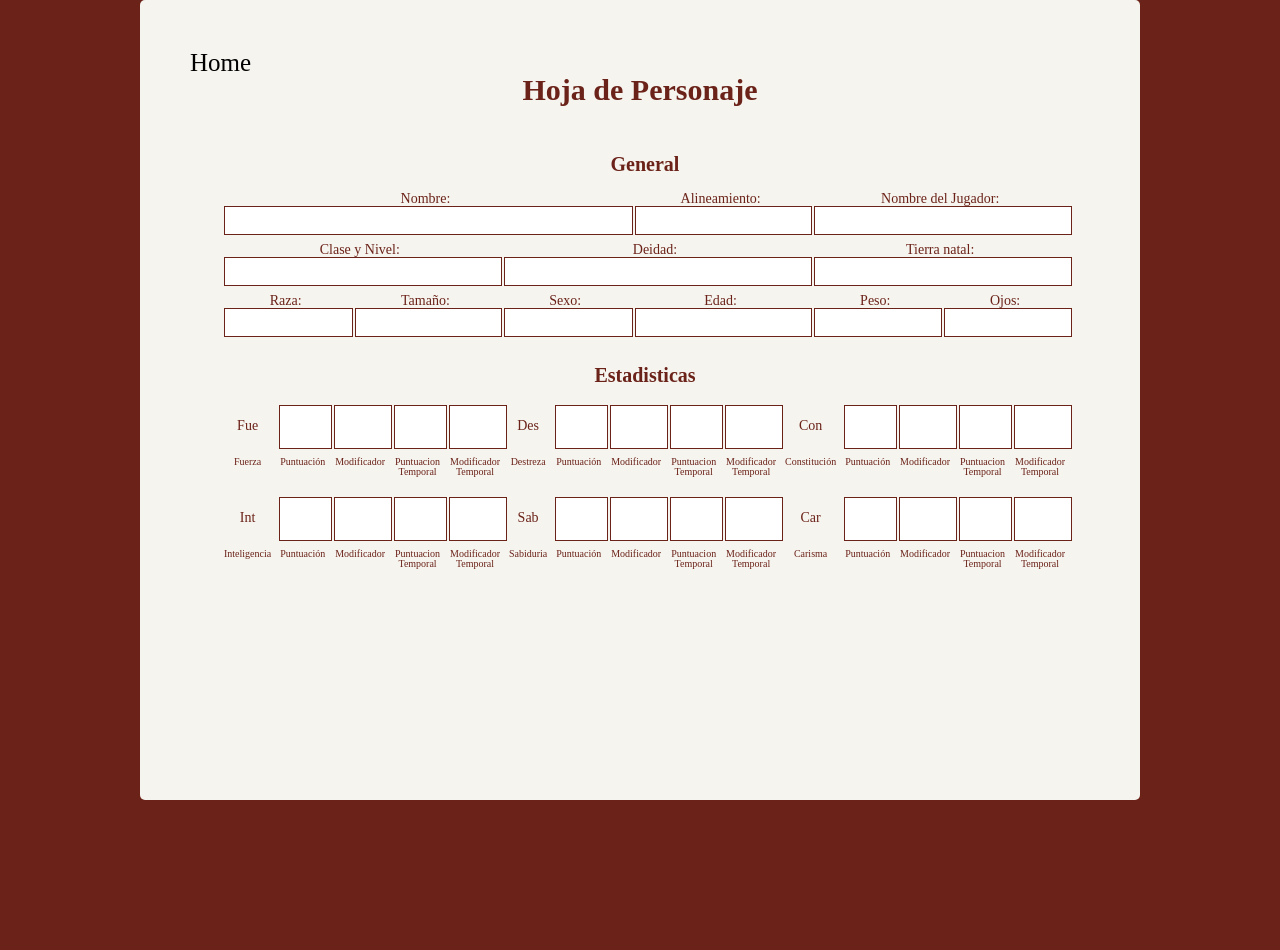
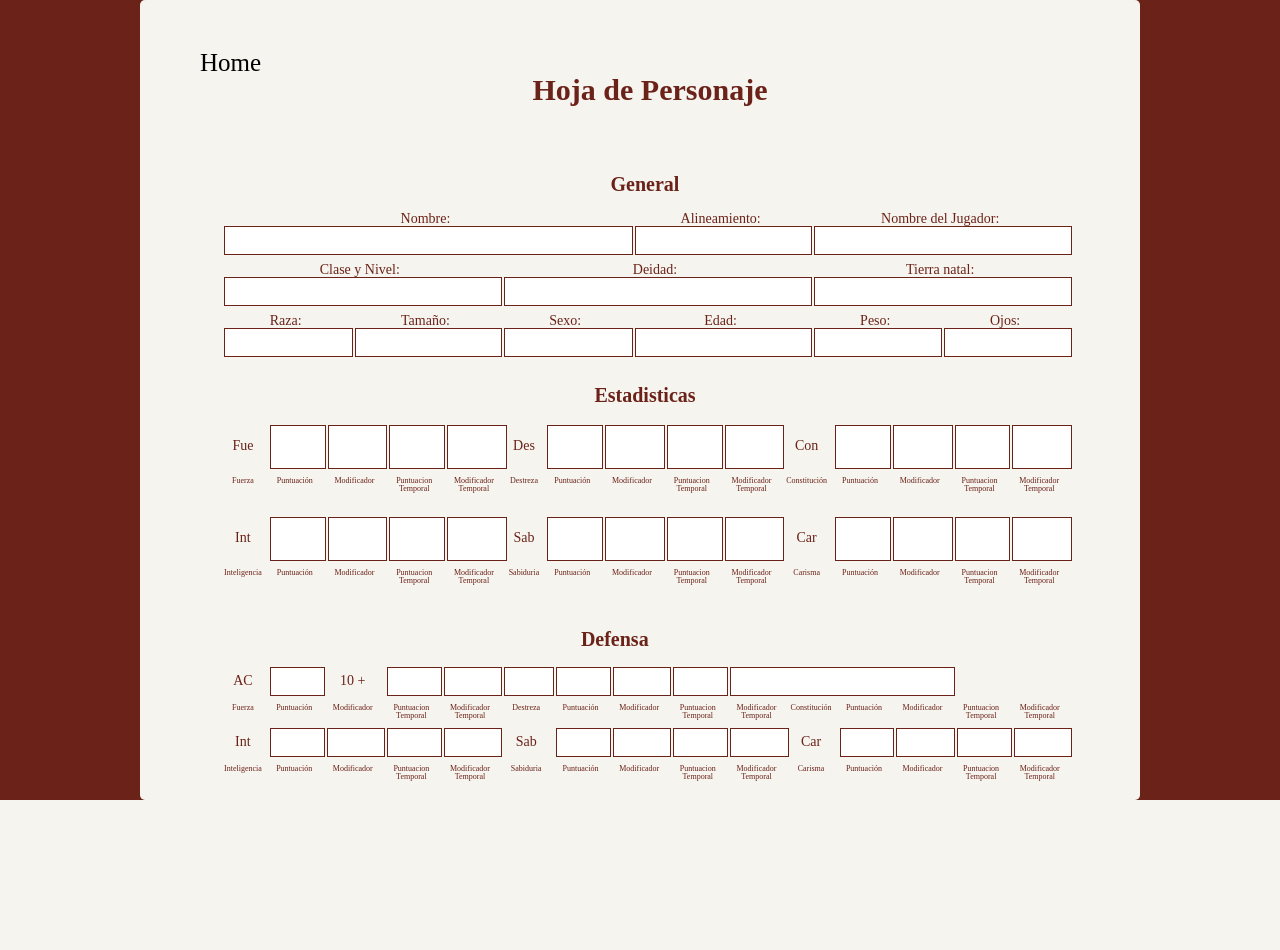
Before and after one commit to hoskbreaker/pathfinder_Web, a PHP site: page /CS.html in a window 1280 px wide. After the commit the page ends 800 px from the top, so only its background shows below. Run offline with PHP 8.4, Linux system fonts and the light colour scheme.

Commit message:
Add files via upload

```diff
--- a/CS.html
+++ b/CS.html
@@ -113,10 +113,77 @@
 							<td>Modificador Temporal</td>
 						</tr>
 					</table>
+					<table>
+						<tr>
+							<td colspan="14"><h3>Defensa</h3></td>
+						</tr>
+						<tr>
+							<td>AC</td>
+							<td><input type="text" /></td>
+							<td>10 +</td>
+							<td><input type="text" /></td>
+							<td><input type="text" /></td>
+							<td><input type="text" /></td>
+							<td><input type="text" /></td>
+							<td><input type="text" /></td>
+							<td><input type="text" /></td>
+							<td colspan="4"><input type="text" /></td>
+						</tr>
+						<tr class="descripcion">
+							<td>Fuerza</td>
+							<td>Puntuación</td>
+							<td>Modificador</td>
+							<td>Puntuacion Temporal</td>
+							<td>Modificador Temporal</td>
+							<td>Destreza</td>
+							<td>Puntuación</td>
+							<td>Modificador</td>
+							<td>Puntuacion Temporal</td>
+							<td>Modificador Temporal</td>
+							<td>Constitución</td>
+							<td>Puntuación</td>
+							<td>Modificador</td>
+							<td>Puntuacion Temporal</td>
+							<td>Modificador Temporal</td>
+						</tr>
+						<tr>
+							<td>Int</td>
+							<td><input type="text" /></td>
+							<td><input type="text" /></td>
+							<td><input type="text" /></td>
+							<td><input type="text" /></td>
+							<td>Sab</td>
+							<td><input type="text" /></td>
+							<td><input type="text" /></td>
+							<td><input type="text" /></td>
+							<td><input type="text" /></td>
+							<td>Car</td>
+							<td><input type="text" /></td>
+							<td><input type="text" /></td>
+							<td><input type="text" /></td>
+							<td><input type="text" /></td>
+						</tr>
+						<tr class="descripcion">
+							<td>Inteligencia</td>
+							<td>Puntuación</td>
+							<td>Modificador</td>
+							<td>Puntuacion Temporal</td>
+							<td>Modificador Temporal</td>
+							<td>Sabiduria</td>
+							<td>Puntuación</td>
+							<td>Modificador</td>
+							<td>Puntuacion Temporal</td>
+							<td>Modificador Temporal</td>
+							<td>Carisma</td>
+							<td>Puntuación</td>
+							<td>Modificador</td>
+							<td>Puntuacion Temporal</td>
+							<td>Modificador Temporal</td>
+						</tr>
+					</table>
 				</form>
 			</div>
 		</div>
-
 </body>
 </meta>
 </html>
--- a/Style.css
+++ b/Style.css
@@ -426,6 +426,8 @@ input, select {
   width: 1000px;
   height: 50px;
   box-sizing: border-box;
+  position: absolute;
+  left: 10px;
   padding: 50px 50px;
   margin-bottom: 50px;
 }
@@ -447,9 +449,10 @@ input, select {
 }
 .encuadre{
   width: 1000px;
-  height: 100%;
-  box-sizing: border-box;
+  height: 100%ß;
   padding-left: 30px;
+  position: absolute;
+  top: 150px;
 }
 .encuadre table{
     width: 850px;
@@ -457,7 +460,7 @@ input, select {
     font-family: Ayuthaya;
     font-size  : 14px;
     margin: auto;
-    margin-bottom: 20px;
+    margin-top: 20px;
     vertical-align: middle;
     margin-left: 10px;
 }
@@ -483,17 +486,10 @@ input, select {
   font-size: 14px;
 }
 .descripcion td{
-  font-size: 10px;
+  font-size: 8px;
 
 }
 .encuadre h3{
-  margin-bottom: 10px;
-  font-family: Avenir;
-  font-size: 20px;
-  text-align: center;
-  color: #6a2219;
-}
-.encuadre form h3{
   margin-bottom: 10px;
   font-family: Avenir;
   font-size: 20px;
```
Lines whose indentation alone changed are shown as unchanged.
